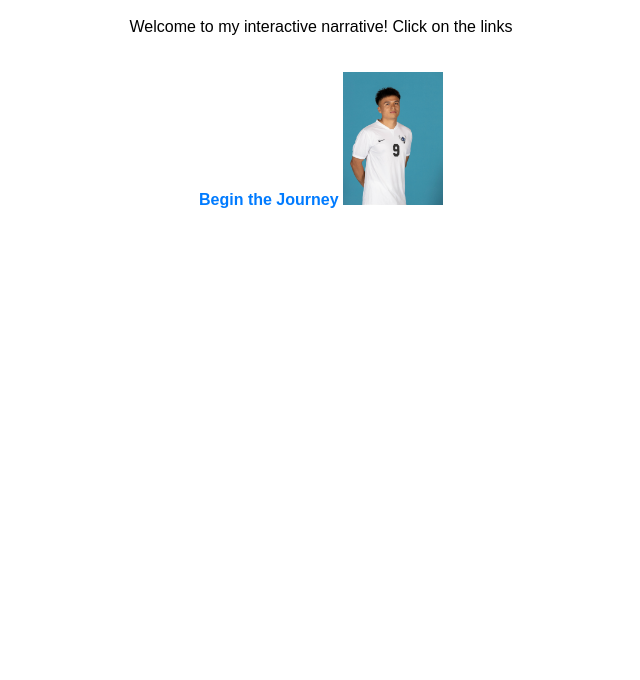
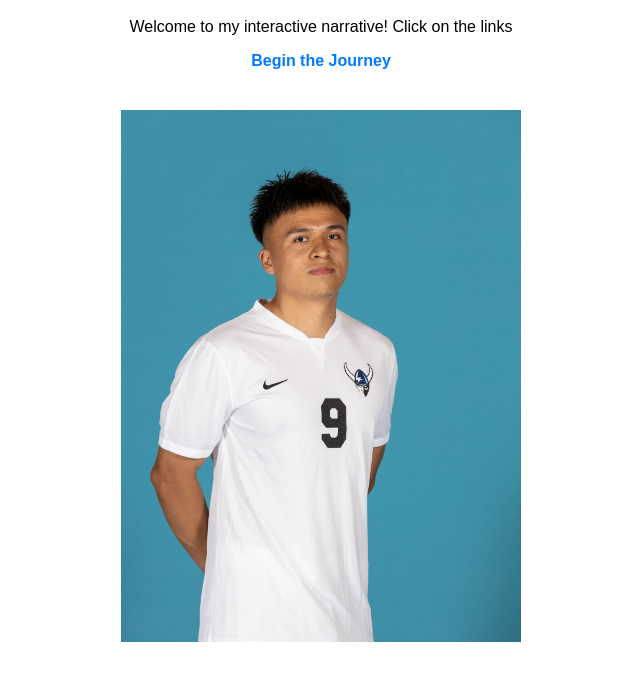
Before and after one commit to diegojalv/interactiveweb, a plain HTML site: page index.html in a window 1280 px wide. Shown: the part 62-742 px from the top of the page, without its empty margins (319-959 px from the left). Drawn offline with Linux system fonts and the light colour scheme.

Commit message:
Corrections

```diff
--- a/index.html
+++ b/index.html
@@ -4,7 +4,7 @@
     <meta charset="UTF-8">
     <meta http-equiv="X-UA-Compatible" content="IE=edge">
     <meta name="viewport" content="width=device-width, initial-scale=1.0">
-    <title>Hyperlink Story</title>
+    <title>Hypertext Story</title>
     <style>
         body {
             font-family: 'Arial', sans-serif;
@@ -15,12 +15,15 @@
         text-decoration: none;
         color: #007BFF;
         font-weight: bold;
+        display: block;
+        margin-bottom: 20px;
         }
     img {
-            max-width: 100px;
+        max-width: 400px; /* Set your preferred fixed width */
         height: auto;
-            margin-top: 20px; /* Adjust the margin as needed */
+        margin-top: 20px;
     }
+
     </style>
 </head>
 <body>
```
Also changed, not shown: 1 other file. Lines whose indentation alone changed are shown as unchanged.
